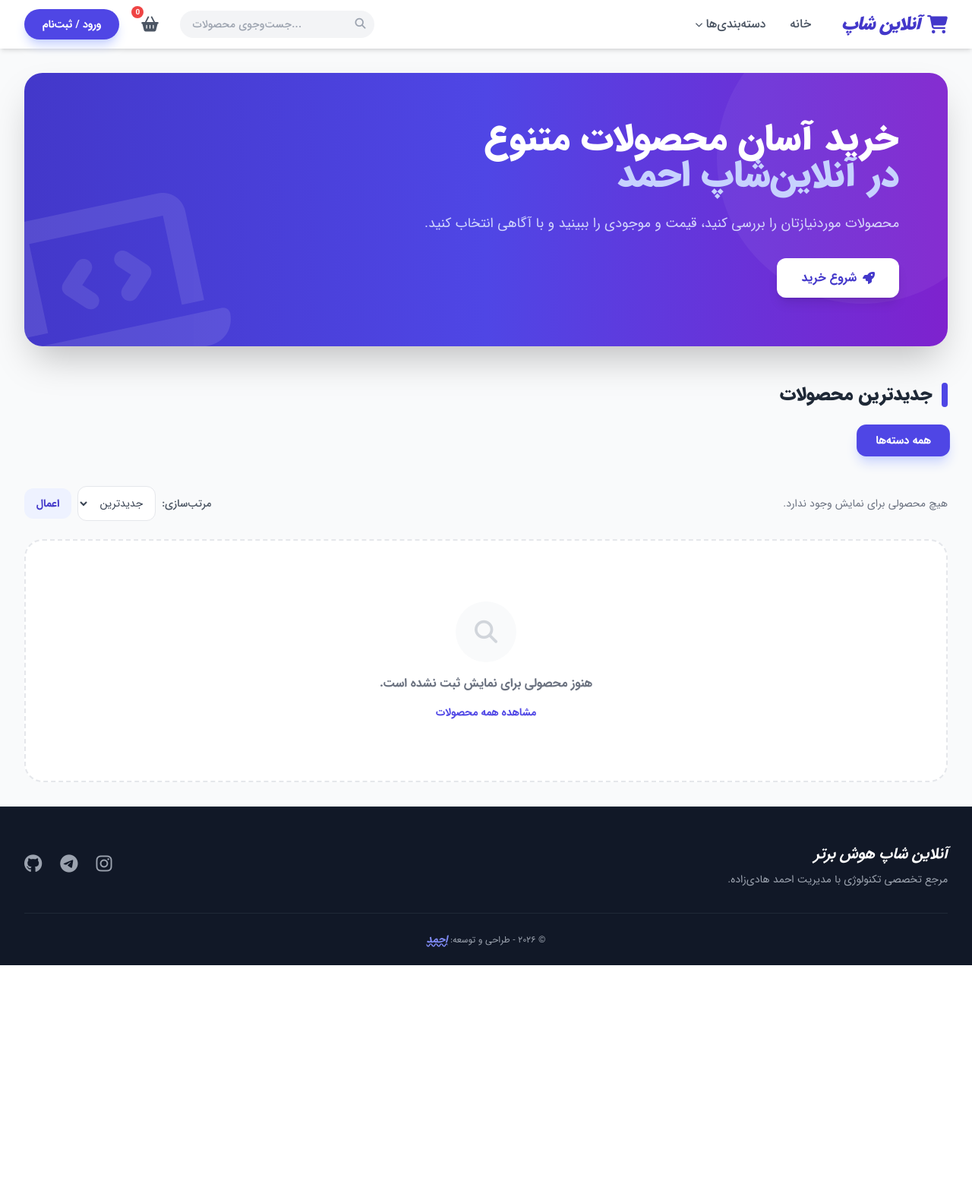
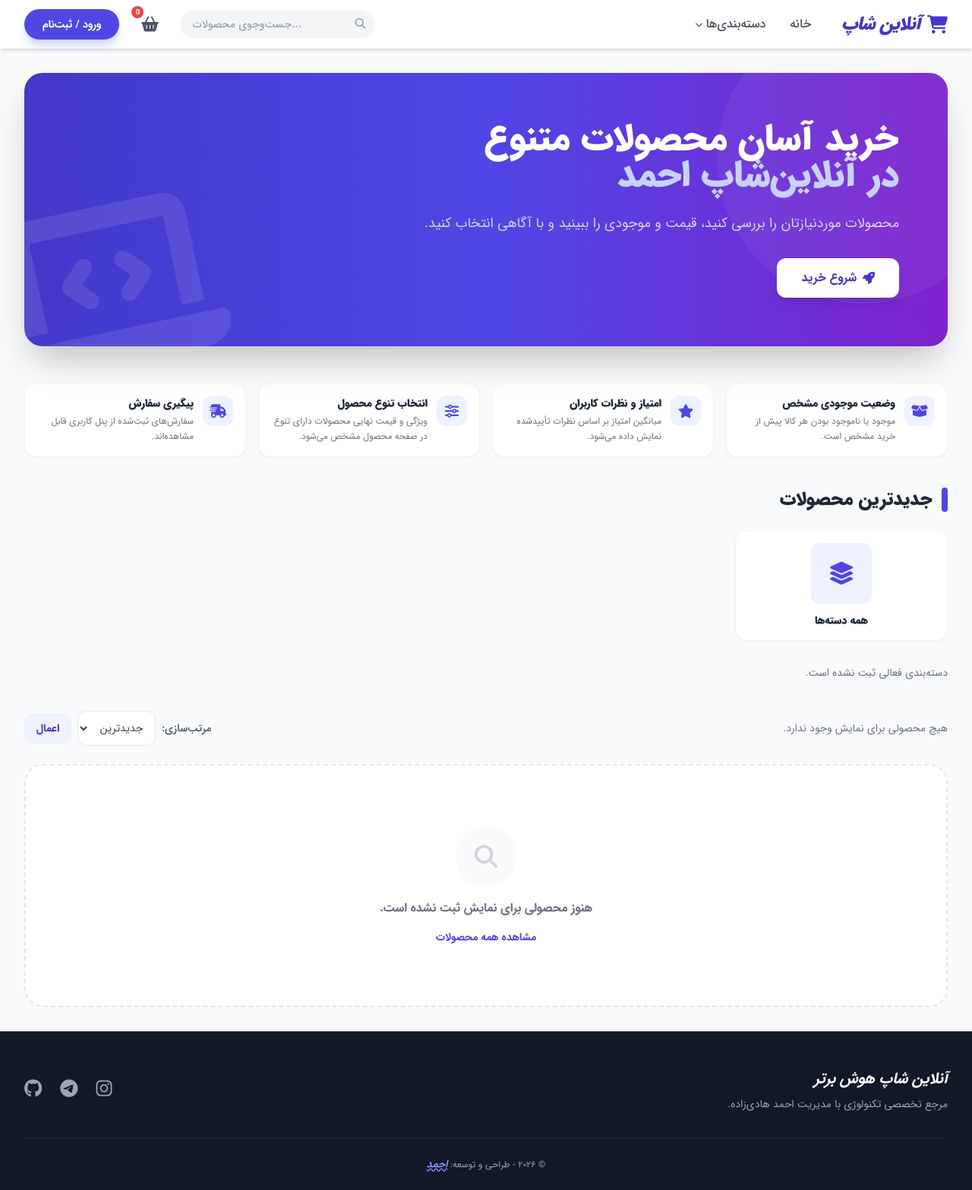
Before and after one commit to ahmadHadizadeh/Py_ShopOnline, a Django app: template catalog/templates/catalog/home.html in a window 1280 px wide. Shown: the whole page at 76% size. Before the commit the page ends 1271 px from the top, so only its background shows below. Run offline with Django 5.2, Linux system fonts and the light colour scheme; the template is opened without the code that fills it, so the values that code supplies are empty; parts of the project's set-up code (start-up, migrations or seed data) failed here and were passed over.

Commit message:
Add category image cards and factual homepage trust points

```diff
--- a/catalog/templates/catalog/home.html
+++ b/catalog/templates/catalog/home.html
@@ -34,6 +34,47 @@
 </div>
 {% endif %}
 
+{% if not category and not search_query %}
+<section class="mb-10 grid grid-cols-1 sm:grid-cols-2 lg:grid-cols-4 gap-4" aria-label="مزیت‌های خرید">
+    <div class="flex items-start gap-3 rounded-2xl border border-gray-100 bg-white p-4 shadow-sm">
+        <span class="flex h-10 w-10 shrink-0 items-center justify-center rounded-xl bg-indigo-50 text-indigo-600">
+            <i class="fa-solid fa-box-open text-lg" aria-hidden="true"></i>
+        </span>
+        <div>
+            <h2 class="text-sm font-black text-gray-800">وضعیت موجودی مشخص</h2>
+            <p class="mt-1 text-xs leading-5 text-gray-500">موجود یا ناموجود بودن هر کالا پیش از خرید مشخص است.</p>
+        </div>
+    </div>
+    <div class="flex items-start gap-3 rounded-2xl border border-gray-100 bg-white p-4 shadow-sm">
+        <span class="flex h-10 w-10 shrink-0 items-center justify-center rounded-xl bg-indigo-50 text-indigo-600">
+            <i class="fa-solid fa-star text-lg" aria-hidden="true"></i>
+        </span>
+        <div>
+            <h2 class="text-sm font-black text-gray-800">امتیاز و نظرات کاربران</h2>
+            <p class="mt-1 text-xs leading-5 text-gray-500">میانگین امتیاز بر اساس نظرات تأییدشده نمایش داده می‌شود.</p>
+        </div>
+    </div>
+    <div class="flex items-start gap-3 rounded-2xl border border-gray-100 bg-white p-4 shadow-sm">
+        <span class="flex h-10 w-10 shrink-0 items-center justify-center rounded-xl bg-indigo-50 text-indigo-600">
+            <i class="fa-solid fa-sliders text-lg" aria-hidden="true"></i>
+        </span>
+        <div>
+            <h2 class="text-sm font-black text-gray-800">انتخاب تنوع محصول</h2>
+            <p class="mt-1 text-xs leading-5 text-gray-500">ویژگی و قیمت نهایی محصولات دارای تنوع در صفحه محصول مشخص می‌شود.</p>
+        </div>
+    </div>
+    <a href="{% url 'accounts:dashboard_orders' %}" class="flex items-start gap-3 rounded-2xl border border-gray-100 bg-white p-4 shadow-sm transition hover:border-indigo-200 hover:shadow-md">
+        <span class="flex h-10 w-10 shrink-0 items-center justify-center rounded-xl bg-indigo-50 text-indigo-600">
+            <i class="fa-solid fa-truck-fast text-lg" aria-hidden="true"></i>
+        </span>
+        <div>
+            <h2 class="text-sm font-black text-gray-800">پیگیری سفارش</h2>
+            <p class="mt-1 text-xs leading-5 text-gray-500">سفارش‌های ثبت‌شده از پنل کاربری قابل مشاهده‌اند.</p>
+        </div>
+    </a>
+</section>
+{% endif %}
+
 <section class="mb-10" id="products-list" aria-labelledby="products-heading">
     <div class="flex items-center justify-between mb-6">
         <h2 id="products-heading" class="text-2xl font-black text-gray-800 flex items-center gap-3">
@@ -48,6 +89,30 @@
         </h2>
     </div>
 
+    {% if not category and not search_query %}
+        <nav class="grid grid-cols-2 sm:grid-cols-3 lg:grid-cols-4 gap-5 sm:gap-6 xl:gap-8" aria-label="دسته‌بندی‌های فروشگاه">
+            <a href="{% url 'catalog:product_list' %}" class="flex flex-col items-center gap-3 rounded-2xl border border-gray-100 bg-white p-4 text-center shadow-sm transition hover:-translate-y-1 hover:shadow-lg">
+                <span class="flex h-20 w-20 items-center justify-center rounded-xl bg-indigo-50 text-indigo-600">
+                    <i class="fa-solid fa-layer-group text-3xl" aria-hidden="true"></i>
+                </span>
+                <span class="text-sm font-black text-gray-800">همه دسته‌ها</span>
+            </a>
+            {% for cat in categories %}
+                <a href="{{ cat.get_absolute_url }}" class="flex flex-col items-center gap-3 rounded-2xl border border-gray-100 bg-white p-4 text-center shadow-sm transition hover:-translate-y-1 hover:shadow-lg">
+                    <span class="flex h-20 w-20 items-center justify-center overflow-hidden rounded-xl bg-gray-50">
+                        {% if cat.image %}
+                            <img src="{{ cat.image.url }}" alt="{{ cat.name }}" loading="lazy" decoding="async" class="h-full w-full object-contain p-2">
+                        {% else %}
+                            <i class="fa-solid fa-layer-group text-3xl text-indigo-600" aria-hidden="true"></i>
+                        {% endif %}
+                    </span>
+                    <span class="text-sm font-black text-gray-800">{{ cat.name }}</span>
+                </a>
+            {% empty %}
+                <p class="col-span-full text-sm text-gray-500">دسته‌بندی فعالی ثبت نشده است.</p>
+            {% endfor %}
+        </nav>
+    {% else %}
         <nav class="flex flex-wrap gap-3" aria-label="فیلتر دسته‌بندی محصولات">
             <a href="{% url 'catalog:product_list' %}{% if pagination_query %}?{{ pagination_query }}{% endif %}" class="px-6 py-2.5 rounded-xl text-sm font-bold transition-all duration-300 {% if not category %}bg-indigo-600 text-white shadow-lg shadow-indigo-200 scale-105{% else %}bg-white border border-gray-200 text-gray-600 hover:border-indigo-400 hover:text-indigo-600{% endif %}" {% if not category %}aria-current="page"{% endif %}>
                 همه دسته‌ها
@@ -58,6 +123,7 @@
                 </a>
             {% endfor %}
         </nav>
+    {% endif %}
 </section>
 
 <section aria-label="فهرست محصولات">
```
Lines whose indentation alone changed are shown as unchanged.
